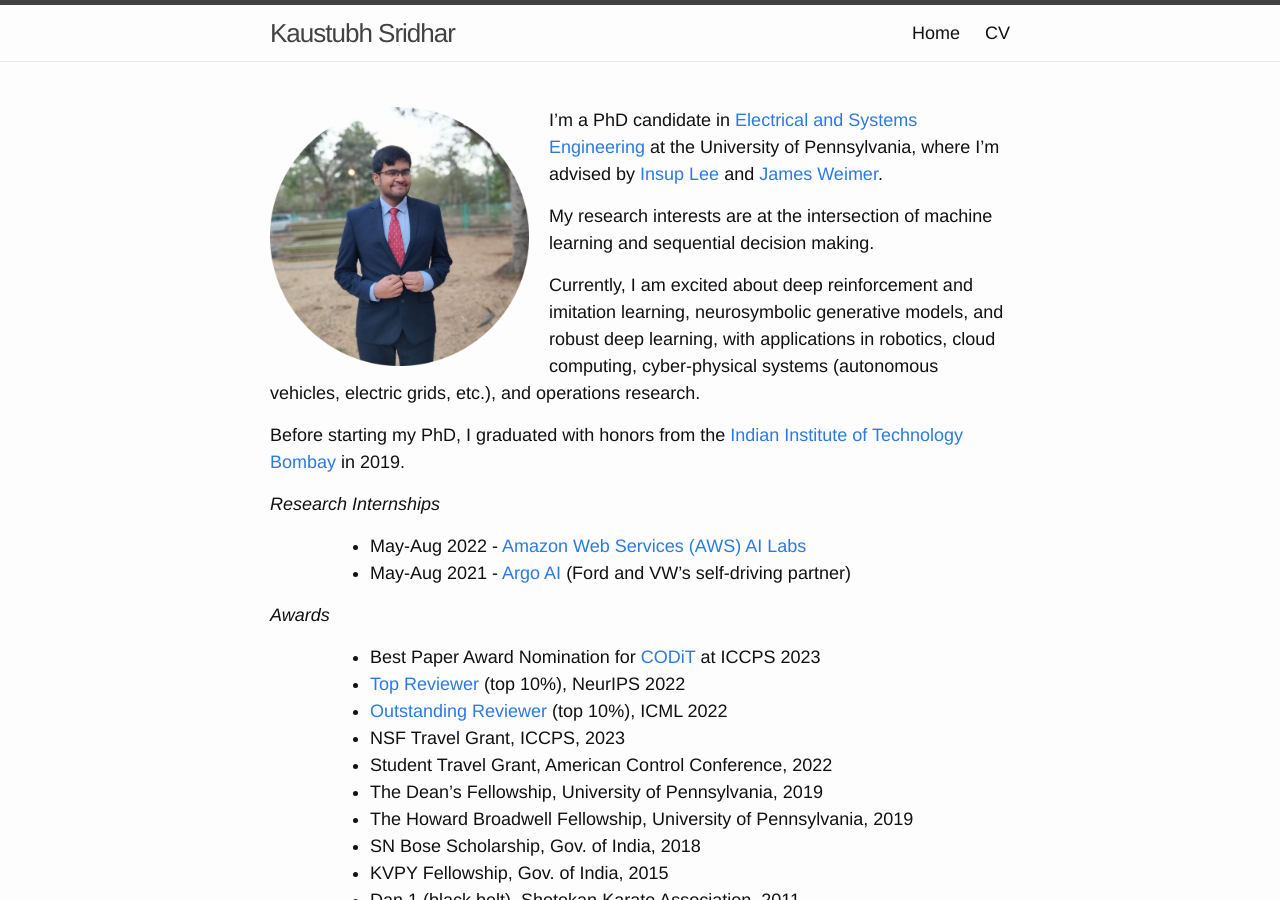
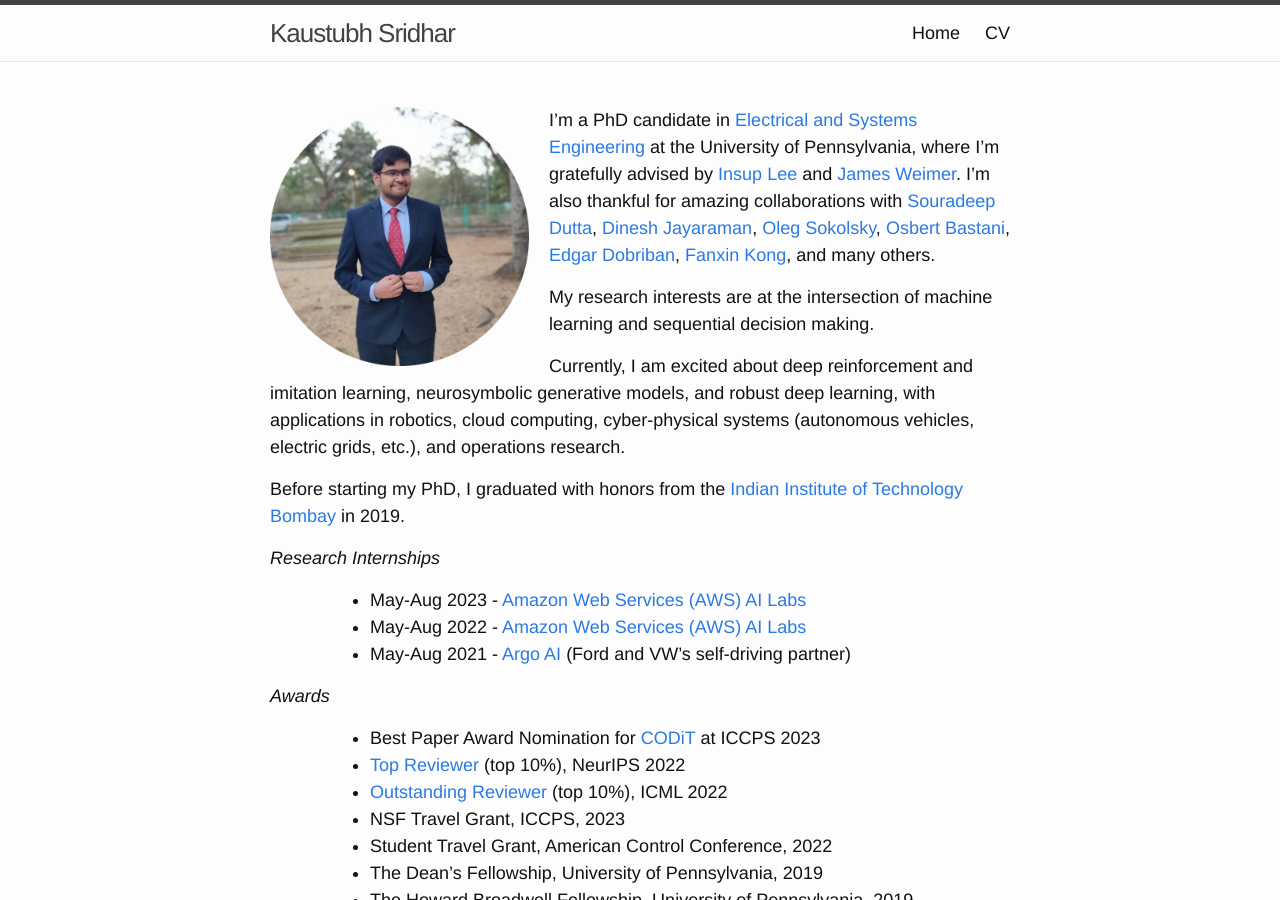
Before and after one commit to kaustubhsridhar/kaustubhsridhar.github.io, a Jekyll site: the page built from index.md, in a window 1280 px wide and 900 px high. Built offline with Jekyll 4.4.1, drawn with Linux system fonts in a browser that asks for light colours; nearby versions of some CDN libraries.

Commit message:
Update index.md

```diff
--- a/index.md
+++ b/index.md
@@ -6,7 +6,7 @@ permalink: /
 
 <img src="assets/dp_circ.png" alt="dp" align="left" style="width: 35%; margin-right: 20px;"/>
 
-I'm a PhD candidate in <a href="https://www.ese.upenn.edu/">Electrical and Systems Engineering</a> at the University of Pennsylvania, where I'm advised by <a href="https://www.cis.upenn.edu/~lee/home/index.shtml">Insup Lee</a> and <a href="https://www.seas.upenn.edu/~weimerj">James Weimer</a>.
+I'm a PhD candidate in <a href="https://www.ese.upenn.edu/">Electrical and Systems Engineering</a> at the University of Pennsylvania, where I'm gratefully advised by <a href="https://www.cis.upenn.edu/~lee/home/index.shtml">Insup Lee</a> and <a href="https://www.seas.upenn.edu/~weimerj">James Weimer</a>. I'm also thankful for amazing collaborations with <a href="https://sites.google.com/site/duttasouradeep39/">Souradeep Dutta</a>, <a href="https://www.seas.upenn.edu/~dineshj/">Dinesh Jayaraman</a>, <a href="https://www.cis.upenn.edu/~sokolsky/">Oleg Sokolsky</a>, <a href="https://obastani.github.io/">Osbert Bastani</a>, <a href="https://statistics.wharton.upenn.edu/profile/dobriban/">Edgar Dobriban</a>, <a href="https://sites.google.com/site/fanxink">Fanxin Kong</a>, and many others.
 
 [//]: #  <a href="https://www.seas.upenn.edu/~weimerj">James Weimer</a> and <a href="https://www.cis.upenn.edu/~sokolsky/">Oleg Sokolsky</a>.
 
@@ -17,6 +17,7 @@ Currently, I am excited about deep reinforcement and imitation learning, neurosy
 Before starting my PhD, I graduated with honors from the <a href="https://www.iitb.ac.in/">Indian Institute of Technology Bombay</a> in 2019.
 
 *Research Internships*
+* May-Aug 2023 - <a href="https://aws.amazon.com/machine-learning/ai-services/">Amazon Web Services (AWS) AI Labs</a>
 * May-Aug 2022 - <a href="https://aws.amazon.com/machine-learning/ai-services/">Amazon Web Services (AWS) AI Labs</a>
 * May-Aug 2021 - <a href="https://www.argo.ai/">Argo AI</a> (Ford and VW's self-driving partner)
 
```
